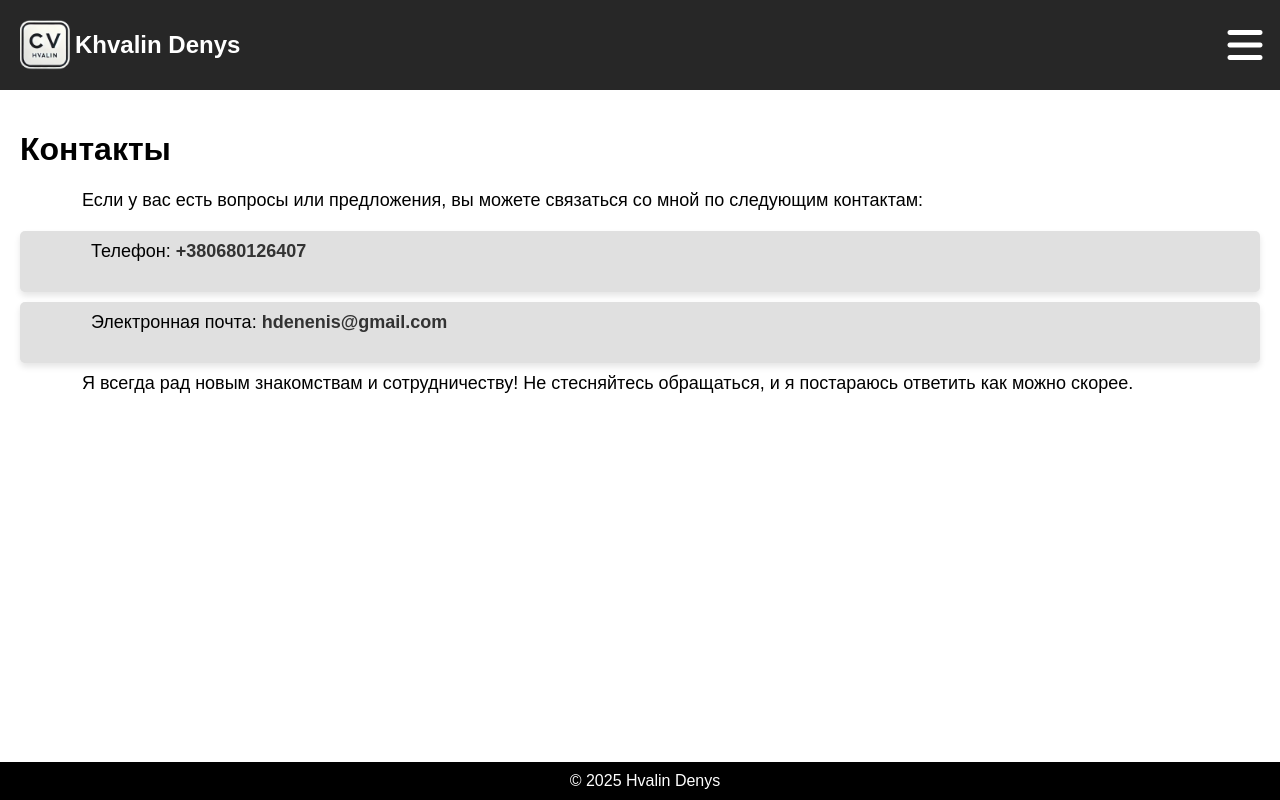
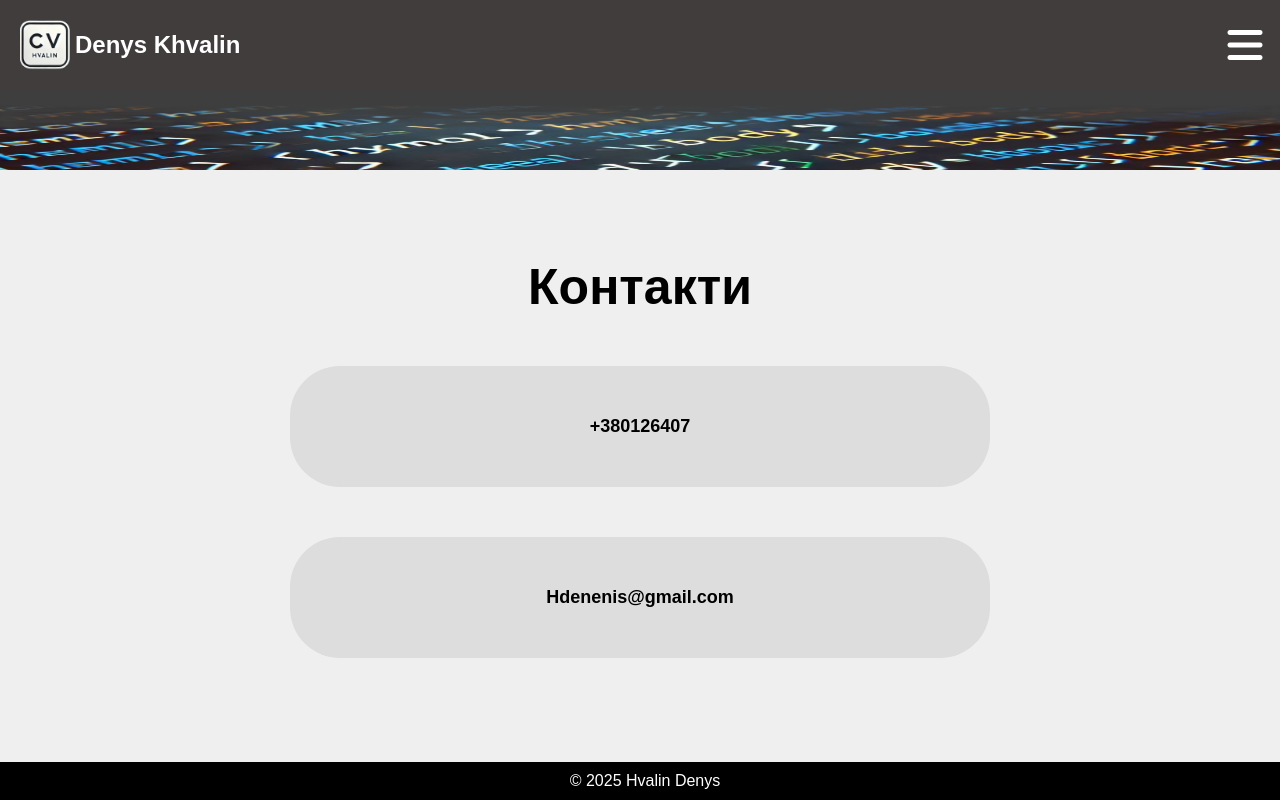
Before and after one commit to Deffnz/Deffnz.github.io, a plain HTML site: page CV Deffnz.html in a window 1280 px wide. Both pictures are taken after a click on the link "Contacts". Drawn offline with Linux system fonts and the light colour scheme.

Commit message:
fix NAVBAR, contacts and project

```diff
--- a/6contacts.html
+++ b/6contacts.html
@@ -1,13 +1,6 @@
-<div class="center">
-    <h1>Контакты</h1>
-    <p>Если у вас есть вопросы или предложения, вы можете связаться со мной по следующим контактам:</p>
-    <div class="contact-info">
-        <div class="contact-box">
-            <p>Телефон: <a href="tel:+380680126407">+380680126407</a></p>
-        </div>
-        <div class="contact-box">
-            <p>Электронная почта: <a href="mailto:hdenenis@gmail.com">hdenenis@gmail.com</a></p>
-        </div>
-    </div>
-    <p>Я всегда рад новым знакомствам и сотрудничеству! Не стесняйтесь обращаться, и я постараюсь ответить как можно скорее.</p>
-</div>
+<main>
+    <img src="img_nav.png" alt="Логотип CV">
+    <h1>Контакти<h1>
+    <p class="contacts">+380126407</p>
+    <p class="contacts">Hdenenis@gmail.com</p>
+</main>
--- a/CV Deffnz.html
+++ b/CV Deffnz.html
@@ -7,10 +7,10 @@
     <title>CV Hvalin Denys</title>
     <style>
         body {
-            background-color: rgb(255, 255, 255);
+            background-color: rgb(239, 239, 239);
             margin: 0;
             padding: 0;
-            color: white;
+            color: rgb(220, 220, 220);
             font-family: Arial, sans-serif;
             display: flex;
             flex-direction: column;
@@ -18,7 +18,7 @@
         }
 
         nav {
-            background-color: rgb(39, 39, 39);
+            background-color: rgb(65, 61, 61);
             padding: 15px;
             display: flex;
             align-items: center;
@@ -31,7 +31,7 @@
             padding: 5px;
         }
 
-        nav h1 {
+        nav .title {
             flex: 1;
             margin: 0;
             color: white;
@@ -87,13 +87,18 @@
 
         main {
             color: rgb(0, 0, 0);
-            padding: 20px;
+        }
+        main h1 {
+            font-size: 50px;
+            text-align: center;
         }
 
         main img{
-            width: 80%;
-            margin-left: 10%;
-            padding: 50px 0px 50px 0px ;
+            width: 100%;
+            margin: 0px;
+            max-height: 80px;
+            background-color:rgb(239, 239, 239);
+            padding-bottom: 50px;
         }
 
         main p {
@@ -104,6 +109,8 @@
             color: #004888;
             font-weight: bold;
             margin: 17px 0px 0px;
+            padding: 5px;
+            border-radius: 50px;
         }
         main a:hover {
             color: #025ace;
@@ -134,7 +141,7 @@
         }
         .box {
             width: 90%;
-            height: 150px;
+            height: 200px;
             background-color: #ddd;
             margin: 10px auto;
             display: flex;
@@ -197,12 +204,23 @@
             margin-bottom: 50px;
             font-weight: bold;
         }
+        .contacts {
+            margin-top: 50px;
+            border-color: #333;
+            border-radius: 50px;
+            background-color: #ddd;
+            padding: 50px;
+            max-width: 600px;
+            margin: 50px auto;
+            text-align: center;
+        }
+
     </style>
 </head>
 <body>
     <nav>
         <img src="cV.png" alt="Логотип CV">
-        <h1>Khvalin Denys</h1>
+        <a class="title" onclick="loadPage('2home.html')">Denys Khvalin</a>
         <button class="menu-btn">
             <i class="fa-solid fa-bars"></i>
         </button>
@@ -217,7 +235,7 @@
     </div>
 
     <main id="content">
-        <img src="azwv93v435kirw7muyl9x5d7cqbj02px.jpg" alt="Логотип CV">
+        <img src="img_nav.png" alt="Логотип CV">
         <p class="title">👋Привіт! Ласкаво просимо до мого сайту — це моє цифрове резюме.</p>
         <p class="indent">Мене звуть Денис, але у творчій сфері я відомий як Deffnz. Ви можете звертатися до мене так, як вам зручніше. Цей сайт — не просто сторінка з інформацією про мене, а повноцінне портфоліо, де ви можете дізнатися про мій досвід, навички та проекти.</p>
         <p class="title">🚀Чим я займаюся ?</p>
```
Also changed, not shown: 2home.html (+1 -1 lines), 3skills.html (+1 -0 lines), 4projects.html (+2 -1 lines), 5about.html (+1 -0 lines), img_nav.png (added).
